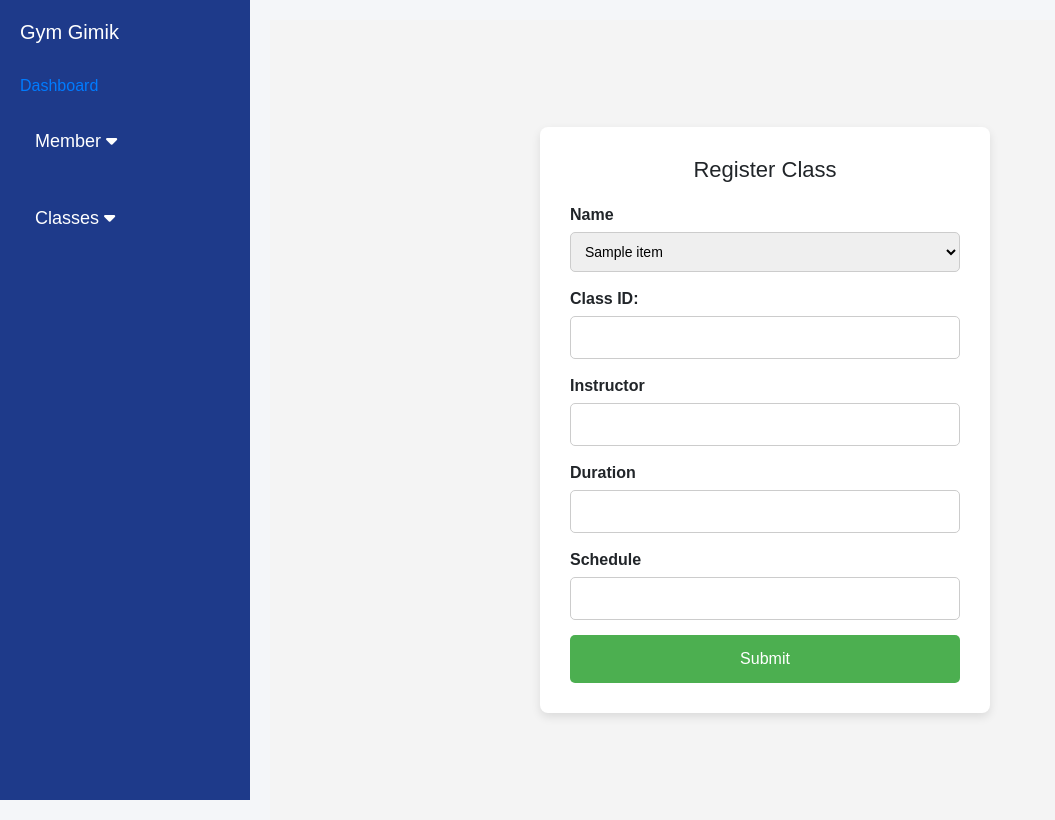
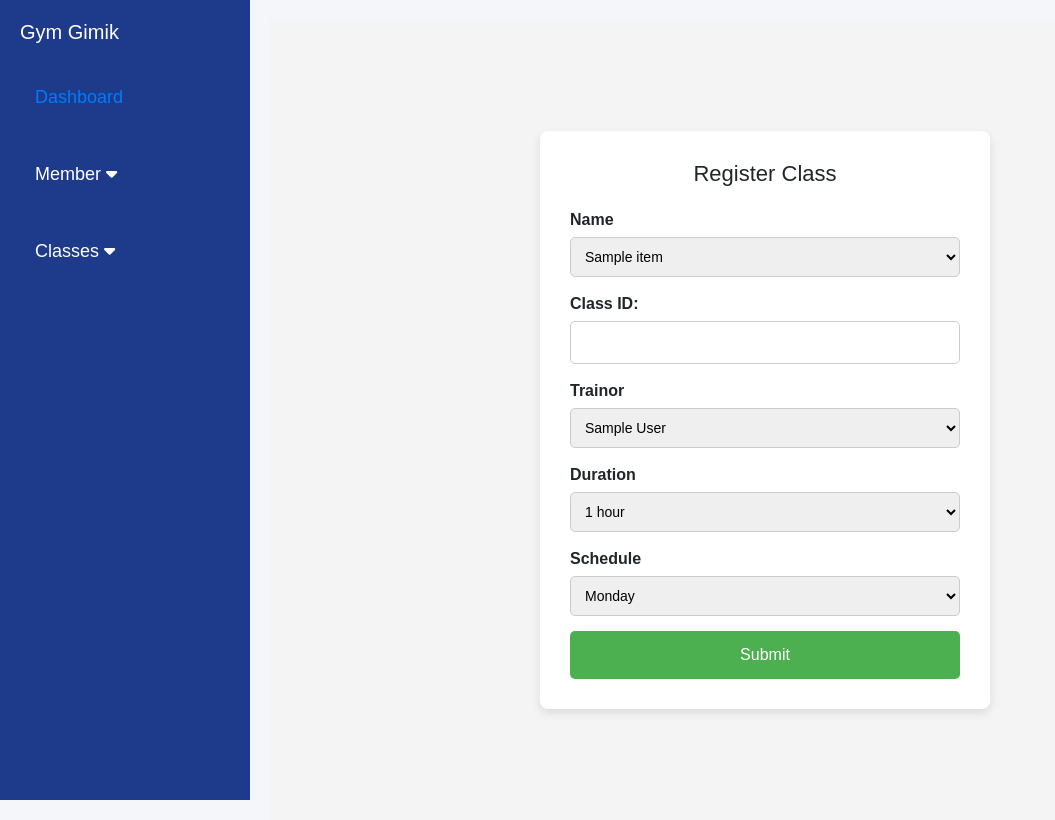
Before and after one commit to francisganapin/Django-gym-3-with-flask, a Django app: page /class-list/register in a window 1280 px wide. Shown: the whole page, without its empty margins (0-1055 px from the left). Run offline with Django 4.2, Linux system fonts and the light colour scheme; tables that the repository leaves empty hold one stand-in row (values such as "Sample post"); a database or web service that is not in the repository returns one stand-in record (values such as "Sample title"); data that the repository does not hold is empty; some libraries are stand-ins or nearby versions.

Commit message:
3/1/2025

```diff
--- a/classes_function/views.py
+++ b/classes_function/views.py
@@ -20,6 +20,11 @@ class ClassFunction:
     client = pymongo.MongoClient('mongodb://localhost:27017/')
     db = client['gym_system_db']
     collection = db['class_list']
+
+class TrainorDatabase:
+    client = pymongo.MongoClient('mongodb://localhost:27017/')
+    db = client['gym_system_db']
+    collection = db['trainor_list']
 
 def class_list_view(request):
     api_url_class = 'http://127.0.0.1:5000/api/class/list' # get api address so we can fetch this on our django
@@ -58,24 +63,34 @@ def delete_item_view(request,class_id_card):
 def class_register_view(request):
 
     api_url_class = 'http://127.0.0.1:5000/api/class/option'
-    response = ''
+    api_url_trainor = 'http://127.0.0.1:5000/api/trainor/list'
+    response_class = ''
+    archive = False # we use this to automatically false the creation
+    try:
+        #trainor list option
+        response_trainor = requests.get(api_url_trainor)
+        response_trainor.raise_for_status()
+        trainor_data_option =response_trainor.json()
 
-    try:
-        response = requests.get(api_url_class)
-        response.raise_for_status()
-        class_data_option = response.json()
+        #class list option
+        response_class = requests.get(api_url_class)
+        response_class.raise_for_status()
+        class_data_option = response_class.json()
+
+
     except Exception as e:
         print(f'error: {e}')
         return render(request,'error.html')
 
 
     context = {
-            'class_data_option':class_data_option
+            'class_data_option':class_data_option,
+            'trainor_data_option':trainor_data_option
         }
 
     if request.method == 'POST':
         name = request.POST.get('name')
-        class_id_card = request.POST.get('class_id')
+        class_id_card = request.POST.get('class_id_card')
         instructor = request.POST.get('instructor')
         duration = request.POST.get('duration')
         schedule = request.POST.get('schedule')
@@ -86,7 +101,8 @@ def class_register_view(request):
             "class_id_card":class_id_card,
             "instructor":instructor,
             "duration":duration,
-            "schedule": schedule
+            "schedule": schedule,
+            'archive':archive
             }
 
         try:
--- a/templates/base.html
+++ b/templates/base.html
@@ -111,22 +111,32 @@
     .show {
       display: block;
     }
+    .Gym_name{
+      font-size: 80px;
+    }
   </style>
 </head>
 <body>
   <div class="container">
     <aside class="sidebar">
-      <h2>Gym Gimik</h2>
+
+      <div class="Gym_name">
+        <h2>Gym Gimik</h2>
+      </div>
+
       <ul>
-        <li>
-          <a href="{% url 'dashboard_views' %}">Dashboard</a>
+
+        <li class="dropdown">
+          <button class="dropbtn"><a href="{% url 'dashboard_views' %}">Dashboard</a></button>
         </li>
+
         <li class="dropdown">
           <button class="dropbtn">Member <i class="fa fa-caret-down"></i></button>
           <div class="dropdown-content">
             <a href="{% url 'member_list_view' %}">Member list</a>
             <a href="{% url 'member_register_view' %}">Register</a>
             <a href="{% url 'member_update_views' %}">Update</a>
+            <a href="{% url 'member_login_list_view' %}">Login List History</a>
             <a href="{% url 'member_login_view' %}">Login</a>
           </div>
         </li>
--- a/templates/classes/classes_list.html
+++ b/templates/classes/classes_list.html
@@ -75,6 +75,7 @@
                 <td>{{item.duration}}</td>
                 <td>{{item.schedule}}</td>
                 <td>{{item.instructor}}</td>
+
       <td>
 
         <button type="submit" class="btn btn-primary" data-toggle="modal" data-target="#exampleModal">
--- a/templates/classes/classes_register.html
+++ b/templates/classes/classes_register.html
@@ -21,27 +21,43 @@
                 </select>
             </div>
 
+
             <div class="form-group">
                 <label for="last_name">Class ID:</label>
-                <input type="text" id="
-                class_id_card" name="
-                class_id_card" required>
+                <input type="text" id="class_id_card" name="class_id_card" required>
             </div>
 
+            <div class="form-group">
+                <label for="instructor">Trainor</label>
+                <select id="instructor" name="instructor" required>
 
-            <div class="form-group">
-                <label for="instructor">Instructor</label>
-                <input type="text" id="instructor" name="instructor" required>
+                    {% for item in trainor_data_option %}
+                        <option value="{{ item.first_name }} {{ item.last_name }}">{{ item.first_name }} {{ item.last_name }}</option>
+                    {% endfor %}
+                </select>
             </div>
 
             <div class="form-group">
                 <label for="duration">Duration</label>
-                <input type="text" id="duration" name="duration" required>
+                <select id="duration" name="duration" required>
+                    <option value="1 hour">1 hour</option>
+                    <option value="2 hours">2 hours</option>
+                    <option value="3 hours">3 hours</option>
+                    <option value="4 hours">4 hours</option>
+                    <option value="5 hours">5 hours</option>
+                </select>
             </div>
 
             <div class="form-group">
                 <label for="schedule">Schedule</label>
-                <input type="text" id="schedule" name="schedule" accept="image/*">
+                <select id="schedule" name="schedule" required>
+                    <option value="Monday">Monday</option>
+                    <option value="Tuesday">Tuesday</option>
+                    <option value="Wednesday">Wednesday</option>
+                    <option value="Thursday">Thursday</option>
+                    <option value="Friday">Friday</option>
+                    <option value="Saturday">Saturday</option>
+                </select>
             </div>
 
             <button type="submit" class="submit-btn">Submit</button>
--- a/templates/dashboard/dashboard.html
+++ b/templates/dashboard/dashboard.html
@@ -32,7 +32,7 @@
     box-shadow: 0 6px 15px rgba(0, 0, 0, 0.15);
     text-align: center;
     width: 300px;
-    max-height: 170px;
+    max-height: 200px;
     transition: transform 0.3s ease-in-out;
 }
 
@@ -87,6 +87,7 @@
 </style>
 
 <div class="dashboard-container">
+
     <div class="dashboard-card">
         <div class="icon">👤</div>
         <p>Active Members</p>
```
Also changed, not shown: flask_server.py (+8 -0 lines), member_function/views.py (+26 -1 lines), templates/member/member_login_list.html (+10 -8 lines).
